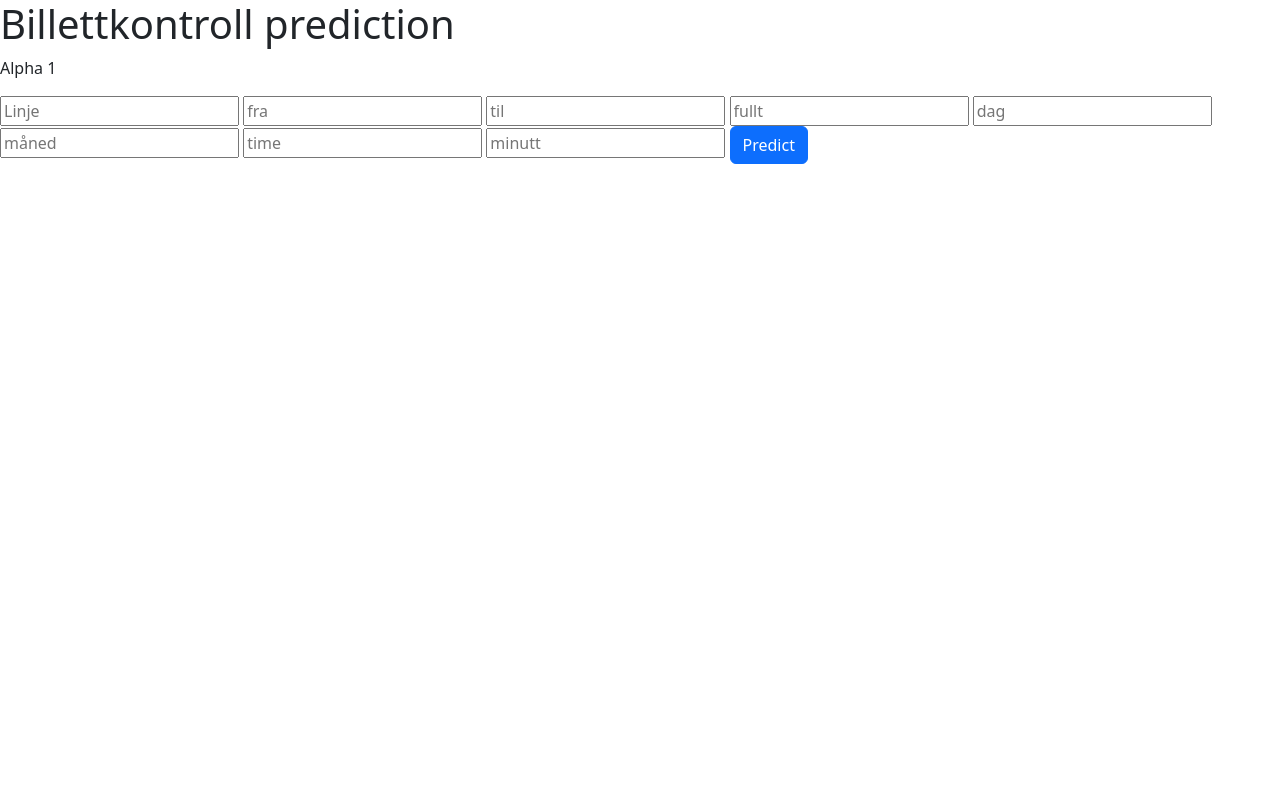
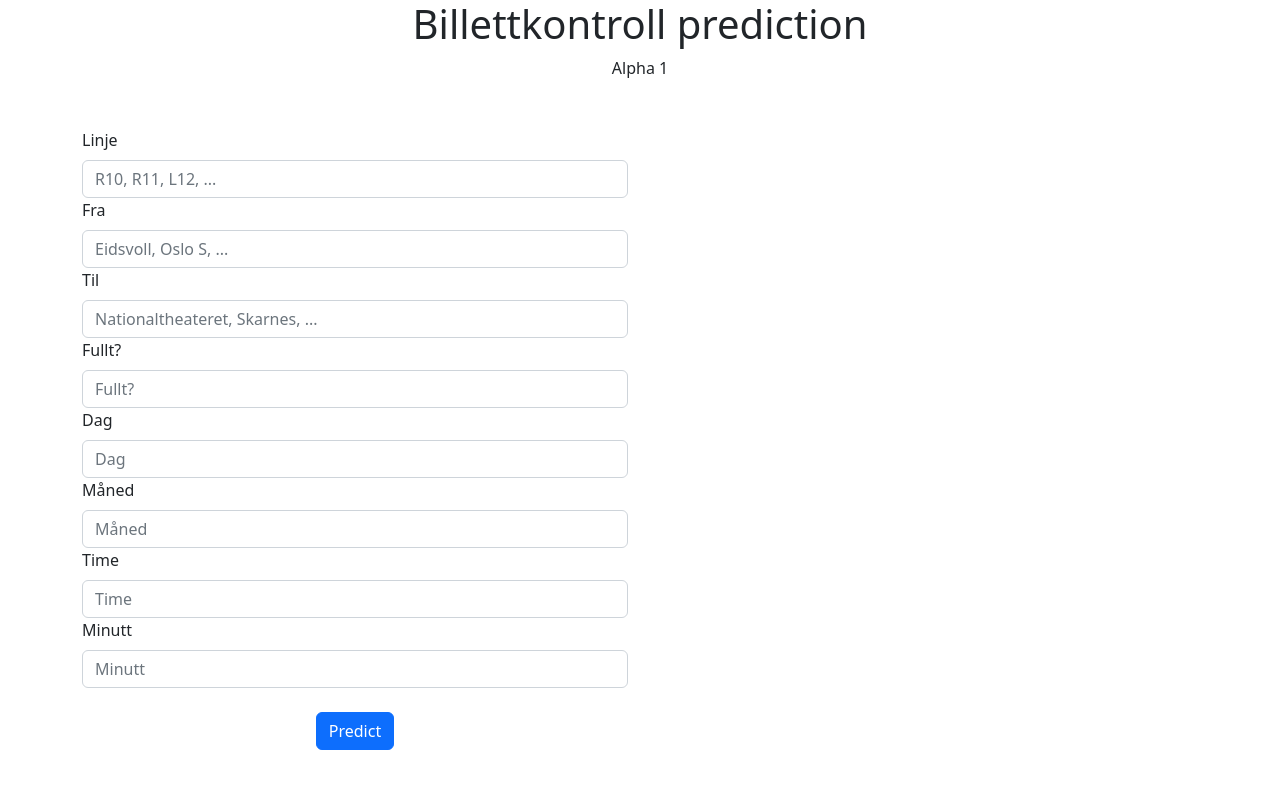
Before and after one commit to sigzug/Billettkontroll-AI, a Flask app: page / in a window 1280 px wide. Run offline with Flask 2, Linux system fonts and the light colour scheme; parts of the project's set-up code (start-up, migrations or seed data) failed here and were passed over.

Commit message:
Alpha 1.1
Made the index.html much more user friendly and good to look at. Nothing changed in backend.

```diff
--- a/templates/index.html
+++ b/templates/index.html
@@ -10,24 +10,72 @@
     <title>Billettkontroll</title>
 </head>
 <body>
-    <div class="login">
+    <div class="container">
+        <div class="text-center">
             <h1>Billettkontroll prediction</h1>
             <p>Alpha 1</p>
+         </div>
+        <div class="row justify-content-center my-5">
+            <div class="col-lg-6">
                 <form action="{{url_for('predict')}}" method="post">
-            <input type="text" name="linje" placeholder="Linje" required="required">
+                    <div class="form-group">
+                        <label for="linje" class="form-label">Linje</label>
+                        <input type="text" class="form-control" name="linje" id="linje" placeholder="R10, R11, L12, ..." required="required">
+                        <!--<select class="form-select" id="subject">
+                            <option value="">R10, R11, ...</option>
+                            <option value="r10">R10</option>
+                            <option value="r11">R11</option>
+                            <option value="l12">L12</option>
+                            <option value="l14">L14</option>
+                        </select>-->
+                    </div>
+
                     <!--<input type="text" name="vogn" placeholder="vogn" required="required">-->
-            <input type="text" name="fra" placeholder="fra" required="required">
-            <input type="text" name="til" placeholder="til" required="required">
-            <input type="text" name="fullt" placeholder="fullt" required="required">
-            <input type="text" name="dag" placeholder="dag" required="required">
-            <input type="text" name="måned" placeholder="måned" required="required">
-            <input type="text" name="time" placeholder="time" required="required">
-            <input type="text" name="minutt" placeholder="minutt" required="required">
 
+                    <div class="form-group">
+                        <label for="fra" class="form-label">Fra</label>
+                        <input type="text" class="form-control" name="fra" id="fra" placeholder="Eidsvoll, Oslo S, ..." required="required">
+                    </div>
+
+                    <div class="form-group">
+                        <label for="til" class="form-label">Til</label>
+                        <input type="text" class="form-control" name="til" id="til" placeholder="Nationaltheateret, Skarnes, ..." required="required">
+                    </div>
+
+                    <div class="form-group">
+                        <label for="fullt" class="form-label">Fullt?</label>
+                        <input type="text" class="form-control" name="fullt" id="fullt" placeholder="Fullt?" required="required">
+                    </div>
+
+                    <div>
+                        <label for="dag" class="form-label">Dag</label>
+                        <input type="text" class="form-control" name="dag" id="dag" placeholder="Dag" required="required">
+                    </div>
+
+                    <div>
+                        <label for="måned" class="form-label">Måned</label>
+                        <input type="text" class="form-control" name="måned" id="måned" placeholder="Måned" required="required">
+                    </div>
+
+                    <div>
+                        <label for="time" class="form-label">Time</label>
+                        <input type="text" class="form-control" name="time" id="time" placeholder="Time" required="required">
+                    </div>
+
+                    <div>
+                        <label for="minutt" class="form-label">Minutt</label>
+                        <input type="text" class="form-control" name="minutt" id="minutt" placeholder="Minutt" required="required">
+                    </div>
+
+                    <div class="mt-4 text-center">
                         <button type="submit" class="btn btn-primary">Predict</button>
+                    </div>
                 </form>
-
+            </div>
+            <div class="col-lg-6">
                 <h4 style="color:Blue;">{{ prediction_text }}</h4>
+            </div>
+        </div>
     </div>
 </body>
 </html>
```
Lines whose indentation alone changed are shown as unchanged.
